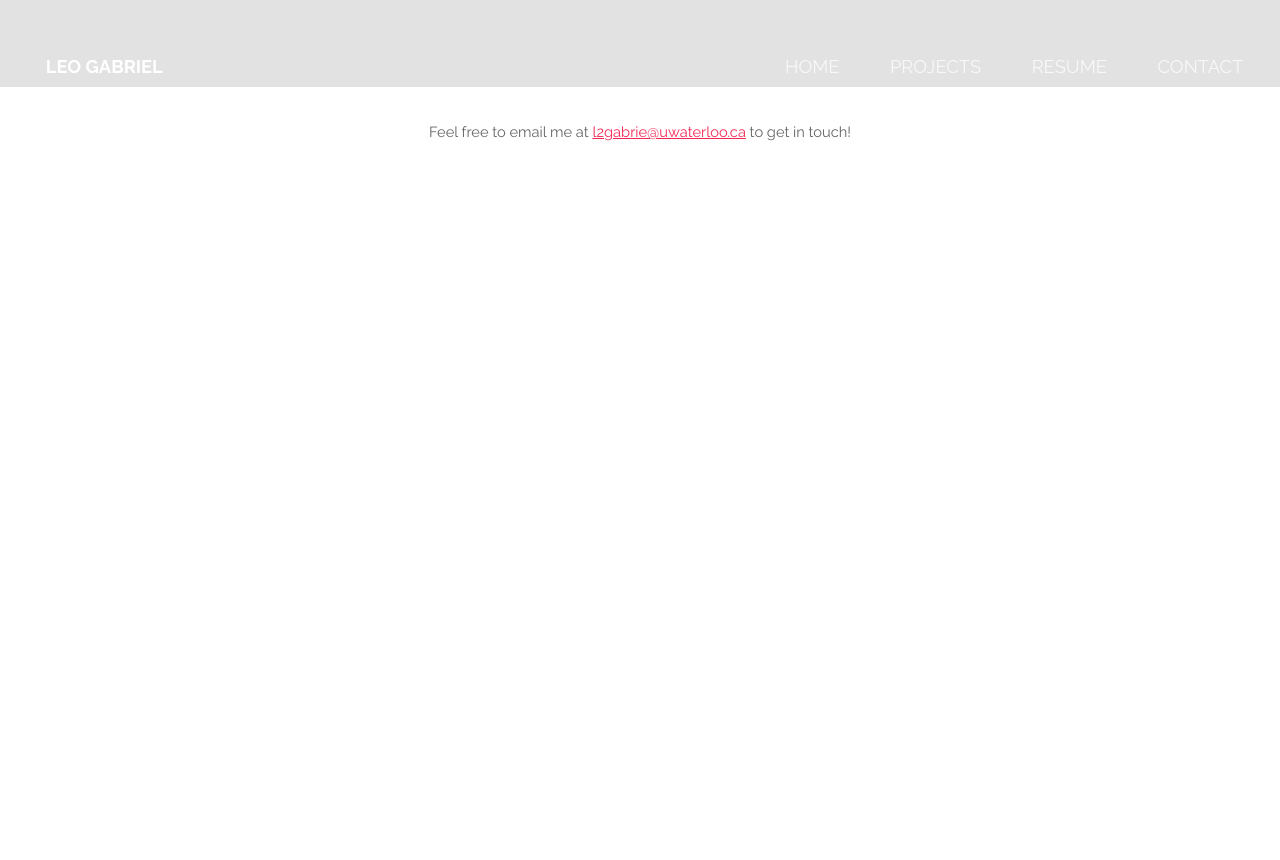
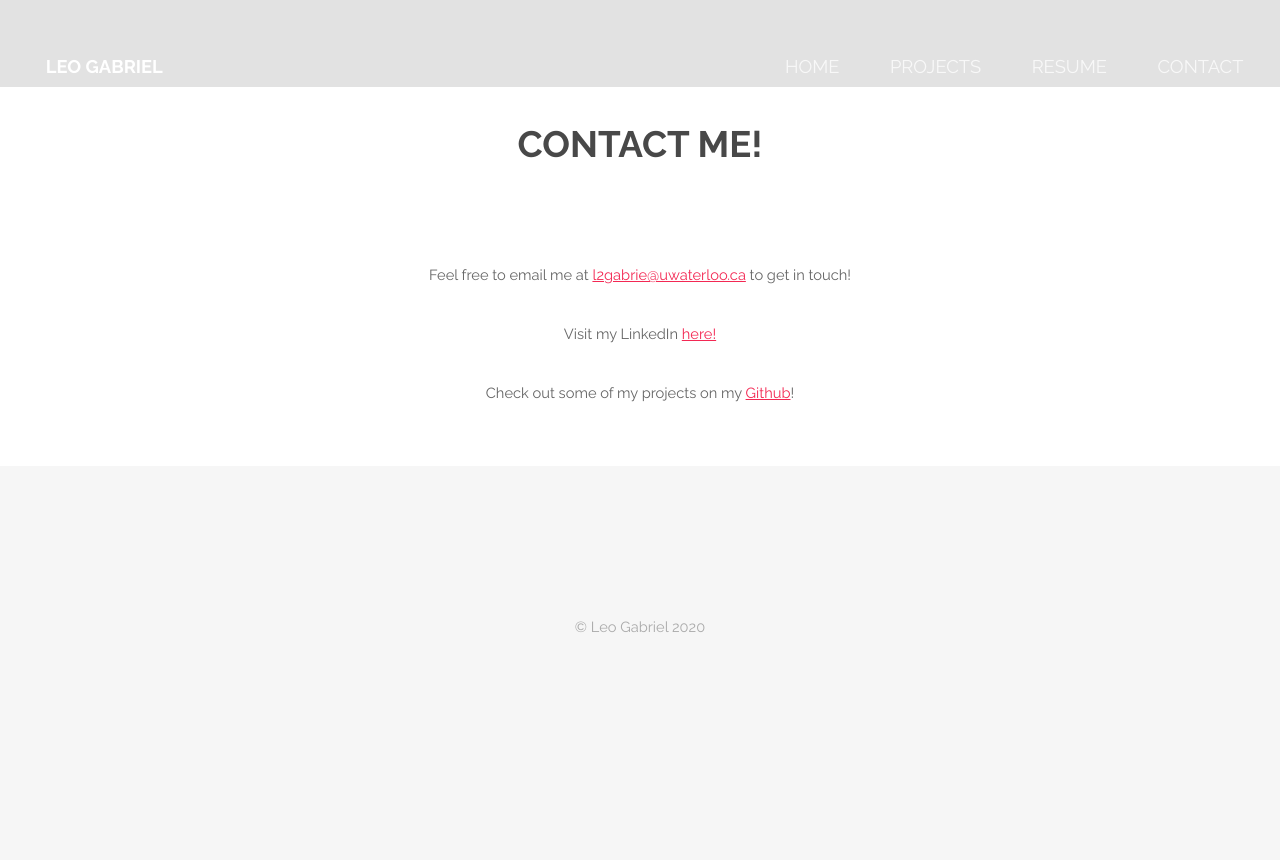
Before and after one commit to Leo-Gabriel02/Leo-Gabriel02.github.io, a plain HTML site: page contact.html in a window 1280 px wide. Before the commit the page ends 800 px from the top, so only its background shows below. Drawn offline with Linux system fonts and the light colour scheme.

Commit message:
Resume open in enw tab, more edits to contact page

```diff
--- a/contact.html
+++ b/contact.html
@@ -25,15 +25,26 @@
 		<!-- One -->
 			<section id="one" class="wrapper style1">
 				<center>
-				<div class="container 75%" >
-					<p>Feel free to email me at <a href = "mailto: l2gabrie@uwaterloo.ca">l2gabrie@uwaterloo.ca</a> to get in touch!</p>
-				</div>
+					<header class="major special">
+						<h2>Contact Me!</h2>
+					</header>
+					<p>Feel free to email me at <a href="mailto: l2gabrie@uwaterloo.ca">l2gabrie@uwaterloo.ca</a> to get in touch!</p>
+					<p>Visit my LinkedIn <a href="https://www.linkedin.com/in/leo-gabriel-181412171/">here!</a></p>
+					<p>Check out some of my projects on my <a href="https://github.com/Leo-Gabriel02">Github</a>!</p>
+
 				</center>
 			</section>
 
 
 
+<footer id="footer">
+				<div class="container">
 
+					<ul class="copyright">
+						<li>&copy; Leo Gabriel 2020</li>
+					</ul>
+				</div>
+			</footer>
 
 		<!-- Scripts -->
 			<script src="assets/js/jquery.min.js"></script>
```
Also changed, not shown: mecanum.html (+2 -2 lines), 1 other file.
